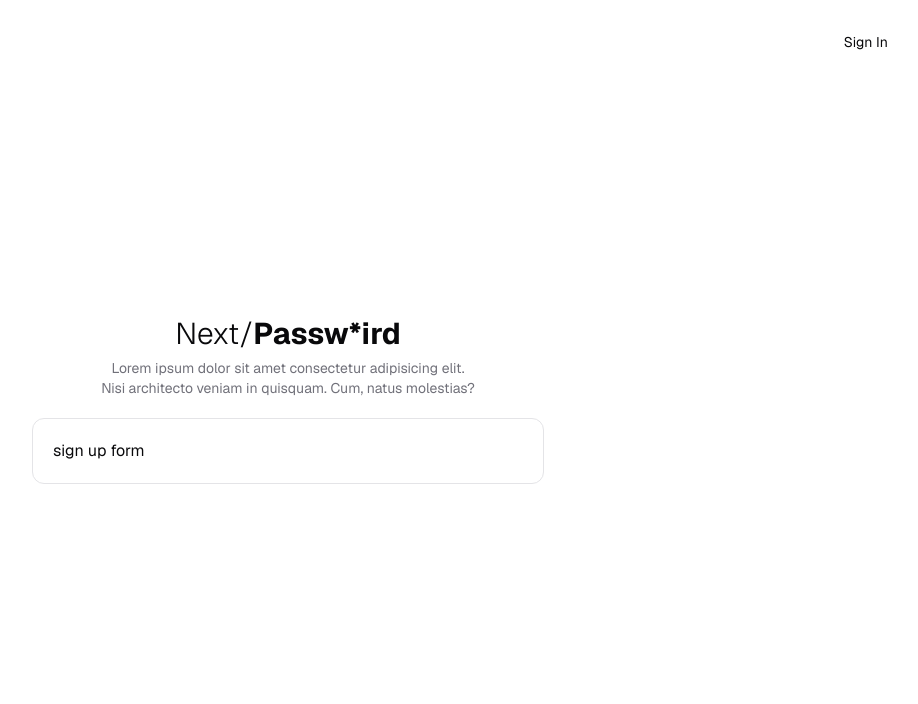
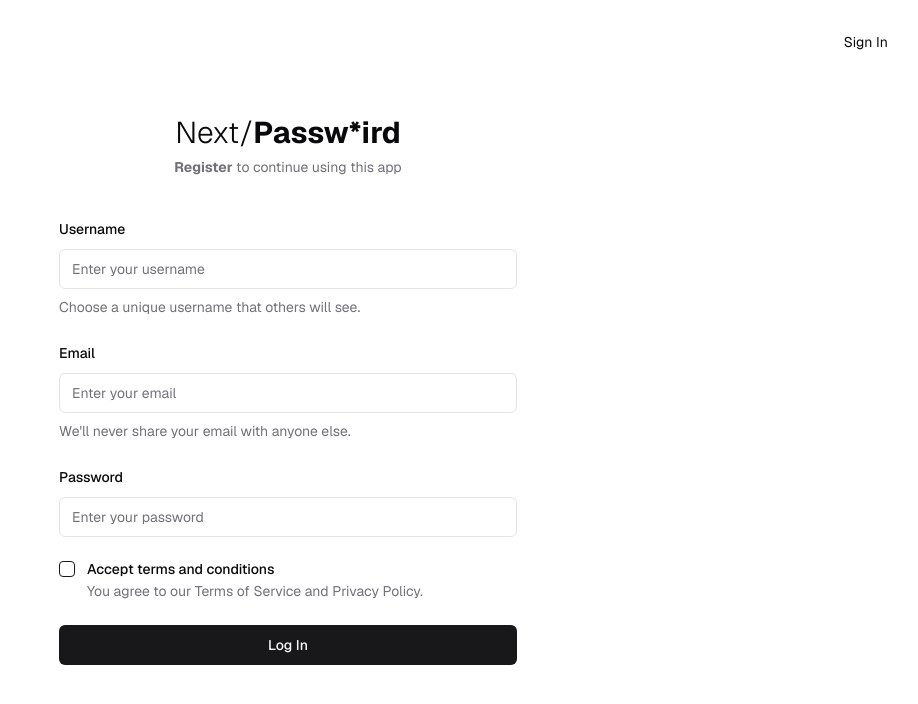
Before and after one commit to superiorkid/passweird, a Next.js app: page /sign-up in a window 1280 px wide. Shown: the top 704 px of the page, without its empty margins (352-1270 px from the left). Built offline with nearby package versions, Linux system fonts and the light colour scheme.

Commit message:
authentication form. no API included

```diff
--- a/app/(authentication)/sign-in/page.tsx
+++ b/app/(authentication)/sign-in/page.tsx
@@ -1,3 +1,4 @@
+import SignInForm from "@/components/forms/signin-form";
 import Link from "next/link";
 import React from "react";
 
@@ -11,17 +12,19 @@ const SignInPage = () => {
         register
       </Link>
 
-      <div className="max-w-lg space-y-5">
+      <div className="min-w-[498px] space-y-5">
         <div className="text-center space-y-1.5">
           <h1 className="text-3xl font-light">
             Next/<span className="font-bold">Passw*ird</span>
           </h1>
           <p className="text-sm text-zinc-500 [text-wrap:balance]">
-            Lorem ipsum dolor sit amet consectetur adipisicing elit. Nisi
-            architecto veniam in quisquam. Cum, natus molestias?
+            {/* refactor this */}
+            <span className="font-bold">Login</span> to continue using this app
           </p>
         </div>
-        <div className="border p-5 rounded-xl">sign in form</div>
+        <div className="p-5">
+          <SignInForm />
+        </div>
       </div>
     </div>
   );
--- a/app/(authentication)/sign-up/page.tsx
+++ b/app/(authentication)/sign-up/page.tsx
@@ -1,5 +1,5 @@
+import SignUpForm from "@/components/forms/signup-form";
 import Link from "next/link";
-import React from "react";
 
 const SignUpPage = () => {
   return (
@@ -11,17 +11,19 @@ const SignUpPage = () => {
         sign in
       </Link>
 
-      <div className="max-w-lg space-y-5">
+      <div className="space-y-5 min-w-[498px]">
         <div className="text-center space-y-1.5">
           <h1 className="text-3xl font-light">
             Next/<span className="font-bold">Passw*ird</span>
           </h1>
           <p className="text-sm text-zinc-500 [text-wrap:balance]">
-            Lorem ipsum dolor sit amet consectetur adipisicing elit. Nisi
-            architecto veniam in quisquam. Cum, natus molestias?
+            <span className="font-bold">Register</span> to continue using this
+            app
           </p>
         </div>
-        <div className="border p-5 rounded-xl">sign up form</div>
+        <div className="p-5 space-y-3">
+          <SignUpForm />
+        </div>
       </div>
     </div>
   );
--- /dev/null
+++ b/components/forms/signin-form.tsx
@@ -0,0 +1,77 @@
+"use client";
+
+import { TLogin, loginSchema } from "@/lib/validators/auth-schema";
+import { zodResolver } from "@hookform/resolvers/zod";
+import { useForm } from "react-hook-form";
+import { Button } from "../ui/button";
+import {
+  Form,
+  FormControl,
+  FormDescription,
+  FormField,
+  FormItem,
+  FormLabel,
+  FormMessage,
+} from "../ui/form";
+import { Input } from "../ui/input";
+
+const SignInForm = () => {
+  const form = useForm<TLogin>({
+    resolver: zodResolver(loginSchema),
+    defaultValues: {
+      emailOrUsername: "",
+      password: "",
+    },
+  });
+
+  const onSubmit = (values: TLogin) => {
+    console.log(values);
+  };
+
+  return (
+    <Form {...form}>
+      <form onSubmit={form.handleSubmit(onSubmit)} className="space-y-6">
+        <FormField
+          control={form.control}
+          name="emailOrUsername"
+          render={({ field }) => (
+            <FormItem>
+              <FormLabel>Email or Username</FormLabel>
+              <FormControl>
+                <Input placeholder="Enter your email/username" {...field} />
+              </FormControl>
+              <FormDescription>
+                Choose a unique username that others will see.
+              </FormDescription>
+              <FormMessage />
+            </FormItem>
+          )}
+        />
+
+        <FormField
+          control={form.control}
+          name="password"
+          render={({ field }) => (
+            <FormItem>
+              <FormLabel>Password</FormLabel>
+              <FormControl>
+                <Input
+                  type="password"
+                  placeholder="Enter your password"
+                  {...field}
+                />
+              </FormControl>
+              <FormMessage />
+            </FormItem>
+          )}
+        />
+
+        <Button type="submit" className="w-full">
+          Log In
+        </Button>
+      </form>
+    </Form>
+  );
+};
+
+export default SignInForm;
--- /dev/null
+++ b/components/forms/signup-form.tsx
@@ -0,0 +1,119 @@
+"use client";
+
+import React from "react";
+import { Button } from "@/components/ui/button";
+import {
+  Form,
+  FormControl,
+  FormDescription,
+  FormField,
+  FormItem,
+  FormLabel,
+  FormMessage,
+} from "@/components/ui/form";
+import { Input } from "@/components/ui/input";
+import { useForm } from "react-hook-form";
+import { zodResolver } from "@hookform/resolvers/zod";
+import { TRegister, registerSchema } from "@/lib/validators/auth-schema";
+import { Checkbox } from "../ui/checkbox";
+
+const SignUpForm = () => {
+  const form = useForm<TRegister>({
+    resolver: zodResolver(registerSchema),
+    defaultValues: {
+      username: "",
+      email: "",
+      password: "",
+      acceptTerms: false,
+    },
+  });
+
+  const onSubmit = (values: TRegister) => {
+    console.log(values);
+  };
+
+  return (
+    <Form {...form}>
+      <form onSubmit={form.handleSubmit(onSubmit)} className="space-y-6">
+        <FormField
+          control={form.control}
+          name="username"
+          render={({ field }) => (
+            <FormItem>
+              <FormLabel>Username</FormLabel>
+              <FormControl>
+                <Input placeholder="Enter your username" {...field} />
+              </FormControl>
+              <FormDescription>
+                Choose a unique username that others will see.
+              </FormDescription>
+              <FormMessage />
+            </FormItem>
+          )}
+        />
+
+        <FormField
+          control={form.control}
+          name="email"
+          render={({ field }) => (
+            <FormItem>
+              <FormLabel>Email</FormLabel>
+              <FormControl>
+                <Input placeholder="Enter your email" {...field} />
+              </FormControl>
+              <FormDescription>
+                We'll never share your email with anyone else.
+              </FormDescription>
+              <FormMessage />
+            </FormItem>
+          )}
+        />
+
+        <FormField
+          control={form.control}
+          name="password"
+          render={({ field }) => (
+            <FormItem>
+              <FormLabel>Password</FormLabel>
+              <FormControl>
+                <Input
+                  type="password"
+                  placeholder="Enter your password"
+                  {...field}
+                />
+              </FormControl>
+              <FormMessage />
+            </FormItem>
+          )}
+        />
+
+        <FormField
+          control={form.control}
+          name="acceptTerms"
+          render={({ field }) => (
+            <FormItem className="flex flex-row items-start space-x-3 space-y-0">
+              <FormControl>
+                <Checkbox
+                  checked={field.value}
+                  onCheckedChange={field.onChange}
+                />
+              </FormControl>
+              <div className="space-y-1 leading-none">
+                <FormLabel>Accept terms and conditions</FormLabel>
+                <FormDescription>
+                  You agree to our Terms of Service and Privacy Policy.
+                </FormDescription>
+              </div>
+            </FormItem>
+          )}
+        />
+
+        <Button type="submit" className="w-full">
+          Log In
+        </Button>
+      </form>
+    </Form>
+  );
+};
+
+export default SignUpForm;
--- /dev/null
+++ b/components/ui/checkbox.tsx
@@ -0,0 +1,30 @@
+"use client"
+
+import * as React from "react"
+import * as CheckboxPrimitive from "@radix-ui/react-checkbox"
+import { Check } from "lucide-react"
+
+import { cn } from "@/lib/utils"
+
+const Checkbox = React.forwardRef<
+  React.ElementRef<typeof CheckboxPrimitive.Root>,
+  React.ComponentPropsWithoutRef<typeof CheckboxPrimitive.Root>
+>(({ className, ...props }, ref) => (
+  <CheckboxPrimitive.Root
+    ref={ref}
+    className={cn(
+      "peer h-4 w-4 shrink-0 rounded-sm border border-primary ring-offset-background focus-visible:outline-none focus-visible:ring-2 focus-visible:ring-ring focus-visible:ring-offset-2 disabled:cursor-not-allowed disabled:opacity-50 data-[state=checked]:bg-primary data-[state=checked]:text-primary-foreground",
+      className
+    )}
+    {...props}
+  >
+    <CheckboxPrimitive.Indicator
+      className={cn("flex items-center justify-center text-current")}
+    >
+      <Check className="h-4 w-4" />
+    </CheckboxPrimitive.Indicator>
+  </CheckboxPrimitive.Root>
+))
+Checkbox.displayName = CheckboxPrimitive.Root.displayName
+
+export { Checkbox }
--- /dev/null
+++ b/components/ui/separator.tsx
@@ -0,0 +1,31 @@
+"use client"
+
+import * as React from "react"
+import * as SeparatorPrimitive from "@radix-ui/react-separator"
+
+import { cn } from "@/lib/utils"
+
+const Separator = React.forwardRef<
+  React.ElementRef<typeof SeparatorPrimitive.Root>,
+  React.ComponentPropsWithoutRef<typeof SeparatorPrimitive.Root>
+>(
+  (
+    { className, orientation = "horizontal", decorative = true, ...props },
+    ref
+  ) => (
+    <SeparatorPrimitive.Root
+      ref={ref}
+      decorative={decorative}
+      orientation={orientation}
+      className={cn(
+        "shrink-0 bg-border",
+        orientation === "horizontal" ? "h-[1px] w-full" : "h-full w-[1px]",
+        className
+      )}
+      {...props}
+    />
+  )
+)
+Separator.displayName = SeparatorPrimitive.Root.displayName
+
+export { Separator }
--- /dev/null
+++ b/lib/validators/auth-schema.ts
@@ -0,0 +1,27 @@
+import { z } from "zod";
+
+export const registerSchema = z.object({
+  username: z
+    .string()
+    .min(5, {
+      message: "Please choose username between 5 and 30 characters long",
+    })
+    .max(30, { message: "Username cannot longer than 30 characters" }),
+  email: z.string().email({ message: "Please enter a valid email address" }),
+  password: z
+    .string()
+    .min(8, { message: "Username must be at least 8 characters long" }),
+  acceptTerms: z.boolean().refine((value) => value === true, {
+    message: "You must accept the terms and conditions.",
+  }),
+});
+
+export const loginSchema = z.object({
+  emailOrUsername: z
+    .string()
+    .min(1, { message: "Please enter your email or username" }),
+  password: z.string().min(1, { message: "Please enter your password" }),
+});
+
+export type TLogin = z.infer<typeof loginSchema>;
+export type TRegister = z.infer<typeof registerSchema>;
--- a/package.json
+++ b/package.json
@@ -11,7 +11,9 @@
   "dependencies": {
     "@hookform/resolvers": "^3.3.4",
     "@radix-ui/react-accordion": "^1.1.2",
+    "@radix-ui/react-checkbox": "^1.0.4",
     "@radix-ui/react-label": "^2.0.2",
+    "@radix-ui/react-separator": "^1.0.3",
     "@radix-ui/react-slot": "^1.0.2",
     "@radix-ui/react-switch": "^1.0.3",
     "class-variance-authority": "^0.7.0",
```
Also changed, not shown: 1 other file (tests, documents, lock files or other folders).
